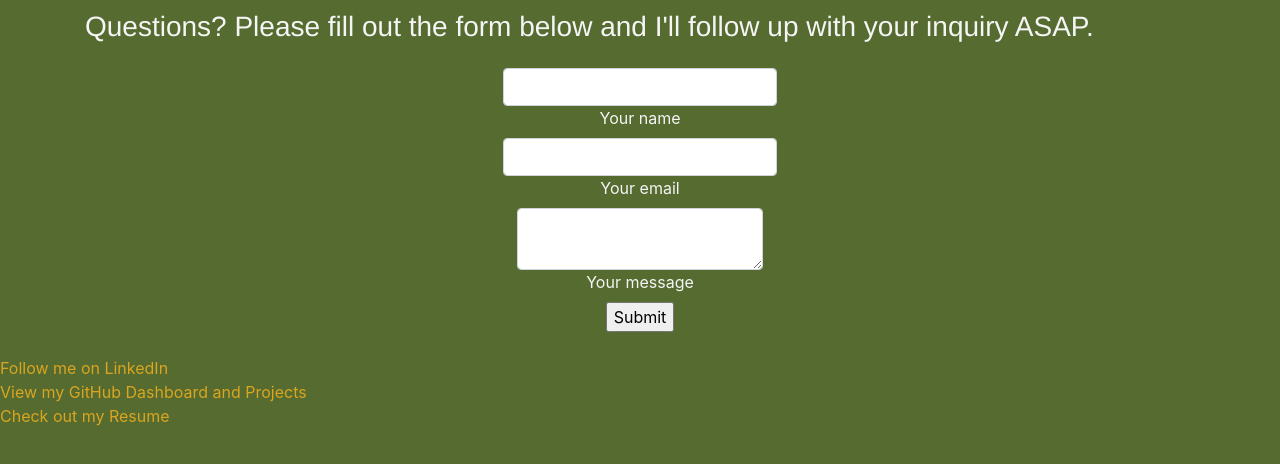
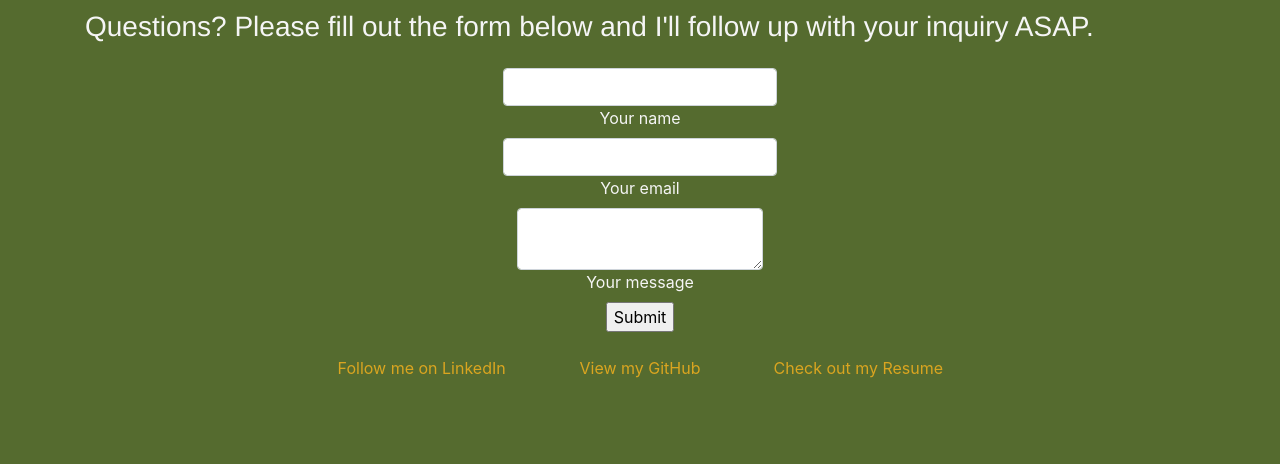
Before and after one commit to StephTomlin86/Portfolio, a plain HTML site: page contact.html in a window 1280 px wide. Shown: the part 62-526 px from the top of the page. Drawn offline with nearby package versions, Linux system fonts and the light colour scheme.

Commit message:
Text-alignment

```diff
--- a/contact.html
+++ b/contact.html
@@ -9,8 +9,9 @@
     <link rel="stylesheet" href="./portfolioassets/style.css">
     <title>ST contact</title>
     <style>
-        body {background-color:darkolivegreen;}
-
+        body {
+            background-color: darkolivegreen;
+        }
     </style>
 </head>
 
@@ -39,7 +40,8 @@
         <div class="row">
             <div class="col">
                 <div text-align: center>
-                   <h3 style="color: whitesmoke;">Questions? Please fill out the form below and I'll follow up with your inquiry ASAP.</h3>
+                    <h3 style="color: whitesmoke;">Questions? Please fill out the form below and I'll follow up with
+                        your inquiry ASAP.</h3>
                 </div>
             </div>
         </div>
@@ -96,14 +98,17 @@
         a {
             color: goldenrod;
         }
-
     </style>
+    <div class="row justify-content-center">
+        <div class="col-2" style="text-align:center">
             <a href="https://www.linkedin.com/in/stephanie-tomlin-935531145/">Follow me on LinkedIn</a>
-        <br>
-       <a href="https://github.com/StephTomlin86">View my GitHub Dashboard and Projects</a>
-                            <br>
+        </div>
+        <div class="col-2" style="text-align:center">
+            <a href="https://github.com/StephTomlin86">View my GitHub</a>
+        </div>
+        <div class="col-2" style="text-align:center">
             <a href="./portfolioassets/Images/Resume-1.pdf">Check out my Resume</a>
-
+        </div>
 
 
 </body>
```
Lines whose indentation alone changed are shown as unchanged.
